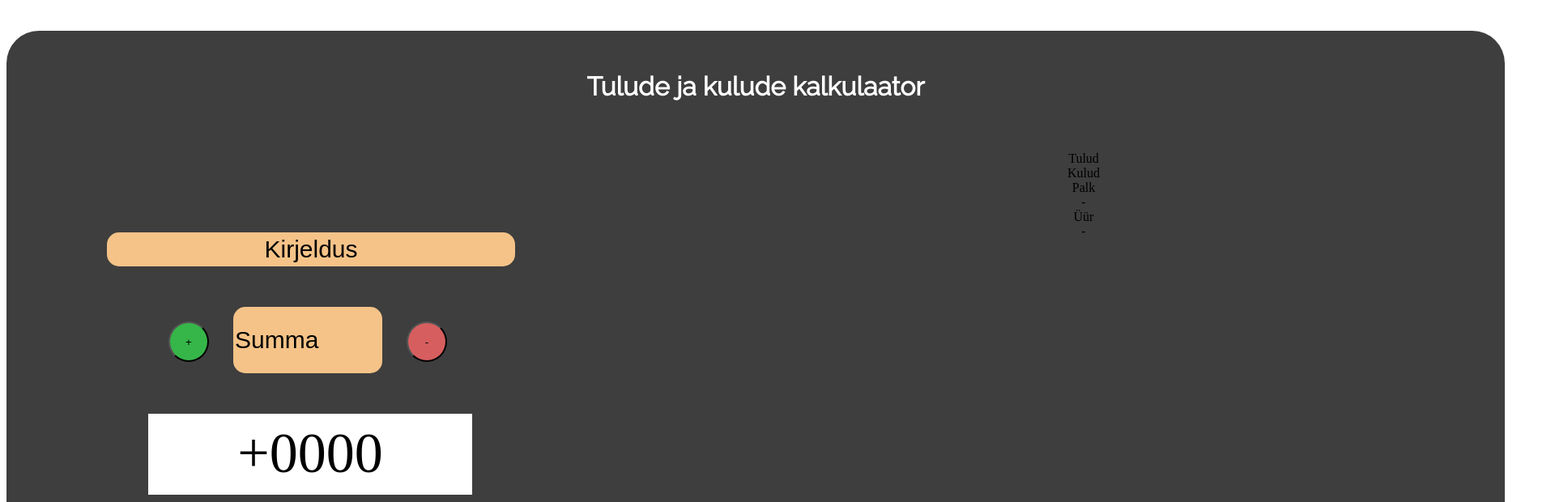
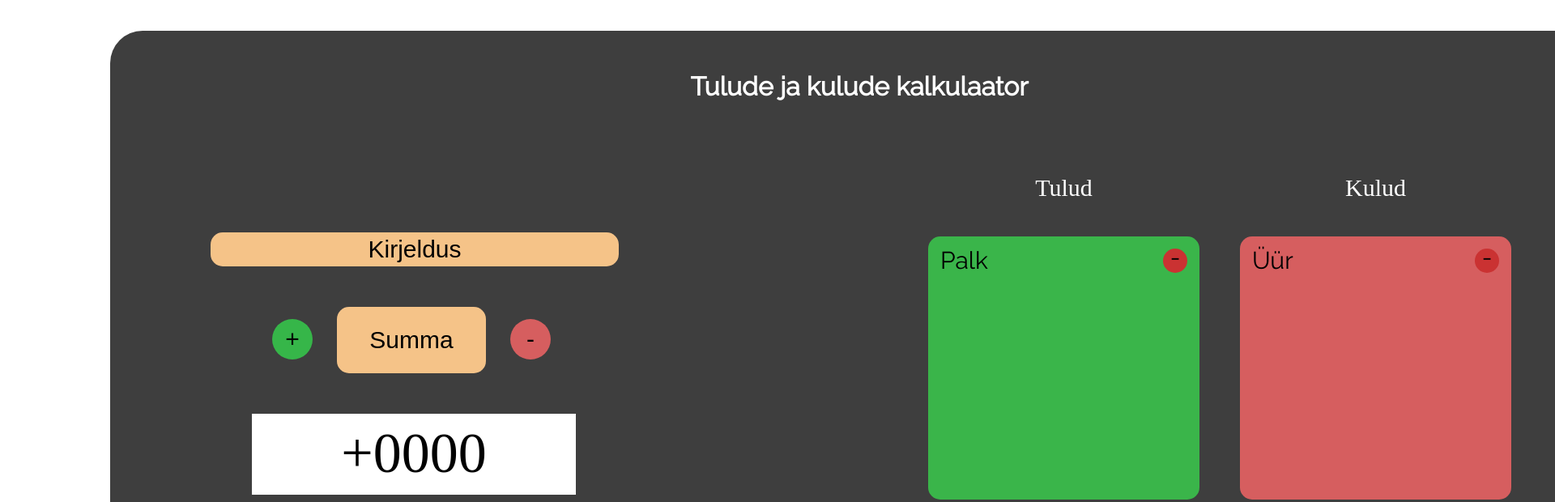
Before and after one commit to keijoraamat/3.projektipaeva_kalkulaator, a plain HTML site: page index.html in a window 1280 px wide. Shown: the top 620 px of the page at 81% size, 1920 px wide, since content can reach past the window. Drawn offline with Linux system fonts and the light colour scheme.

Commit message:
Update web.css

```diff
--- a/web.css
+++ b/web.css
@@ -1,6 +1,7 @@
 body{
     width: 100%;
     height: 100%;
+    overflow: hidden;
 }
 #rectangle{
     width: 1850px;
@@ -10,6 +11,7 @@ body{
     border-radius: 40px;
     margin:30px auto;
     position: absolute;
+    margin-left: 10%;
 }
 h1{
     line-height:3;
@@ -74,7 +76,6 @@ h2{
 
 .flex-container-3 > div {
     margin: 10px;
-    font-size: 30px;
     line-height: 1.5;
     margin-top: 35px;
   }
@@ -86,6 +87,7 @@ h2{
     border-radius: 15px;
     font-size: 30px;
     margin: 20px;
+    text-align: center;
   }
 #text{
     border: none;
@@ -105,12 +107,16 @@ h2{
     width: 50px;
     height: 50px;
     border-radius: 45px;
+    border: none;
+    font-size: 30px;
   }
 .btn-n{
     background-color: #d65e5f;
     width: 50px;
     height: 50px;
     border-radius: 45px;
+    border: none;
+    font-size: 30px;
 }
 #sum{
     width: 400px;
@@ -133,3 +139,80 @@ h2{
     font-size: 30px;
     line-height: 1;
   }
+  .flex-container-4 {
+    display: flex;
+    background-color: rgba(0, 0, 0, 0);
+    flex-direction: row;
+    margin-left: 80px;
+  }
+
+.flex-container-4 > div {
+    font-size: 30px;
+    line-height: 1.5;
+    line-height: 2;
+    text-align: left;
+    padding-left: 15px;
+  }
+
+.palk{
+    background-color: #3ab54a;
+    height: 325px;
+    width: 45%;
+    border-radius: 15px;
+    margin-right: 50px;
+    font-family: 'Raleway', sans-serif;
+
+}
+.üür{
+    background-color: #d65e5f;
+    height: 325px;
+    width: 45%;
+    border-radius: 15px;
+    font-family: 'Raleway', sans-serif;
+}
+.btn-l{
+    background-color: #ca3232;
+    width: 30px;
+    height: 30px;
+    border-radius: 45px;
+    float: right;
+    margin: 15px;
+    line-height: 0.7;
+    text-align: center;
+}
+.btn-r{
+    background-color: #ca3232;
+    width: 30px;
+    height: 30px;
+    border-radius: 45px;
+    float: right;
+    margin: 15px;
+    line-height: 0.7;
+    text-align: center;
+}
+#tu{
+    color: white;
+    font-size: 30px;
+    line-height: 3;
+    margin-bottom: 15px;
+    text-align: center;
+}
+#ku{
+    color: white;
+    font-size: 30px;
+    line-height: 3;
+    margin-bottom: 15px;
+    margin-left: 50px;
+}
+.flex-container-kulud{
+    display: flex;
+    background-color:rgba(0, 0, 0, 0);
+    flex-direction: row;
+    margin-left: 80px;
+}
+.flex-container-kulud > div{
+    flex-direction: row;
+    width: 50%;
+    text-align: center;
+    align-items: center;
+}
```
